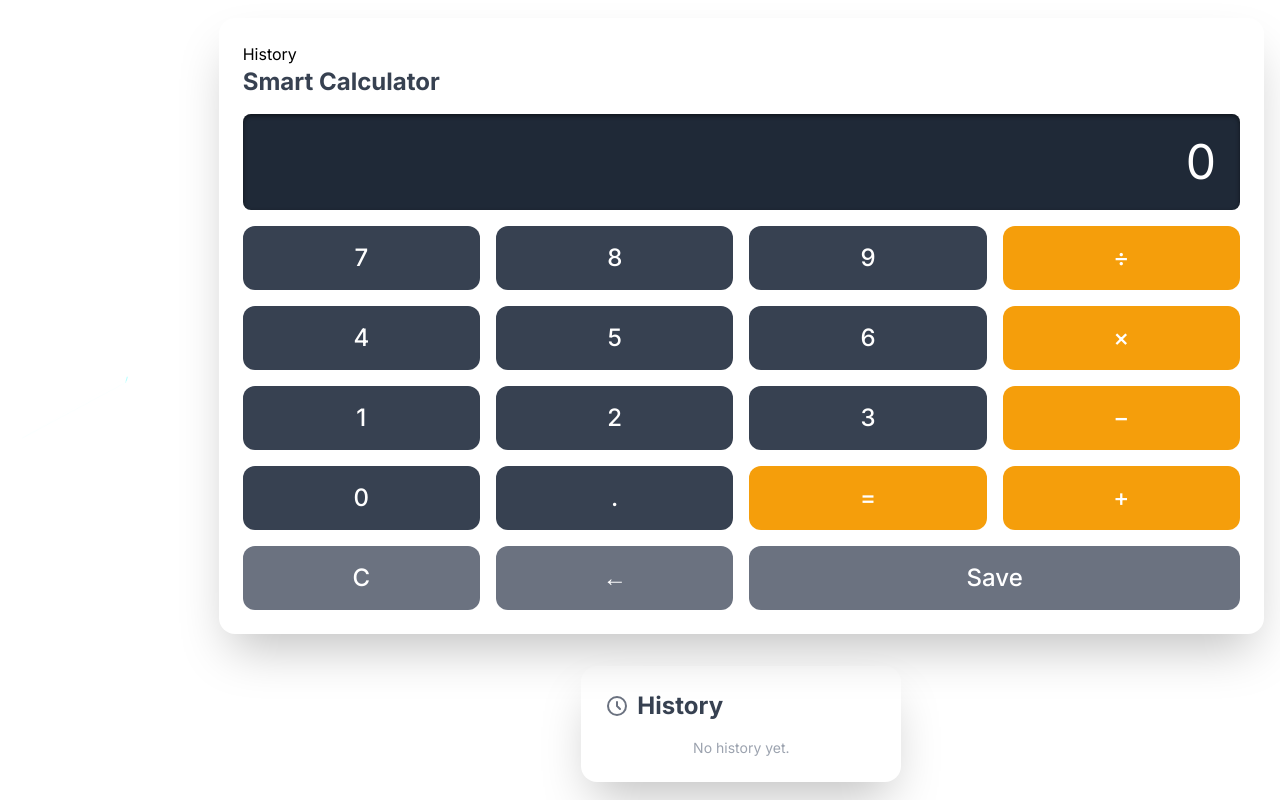
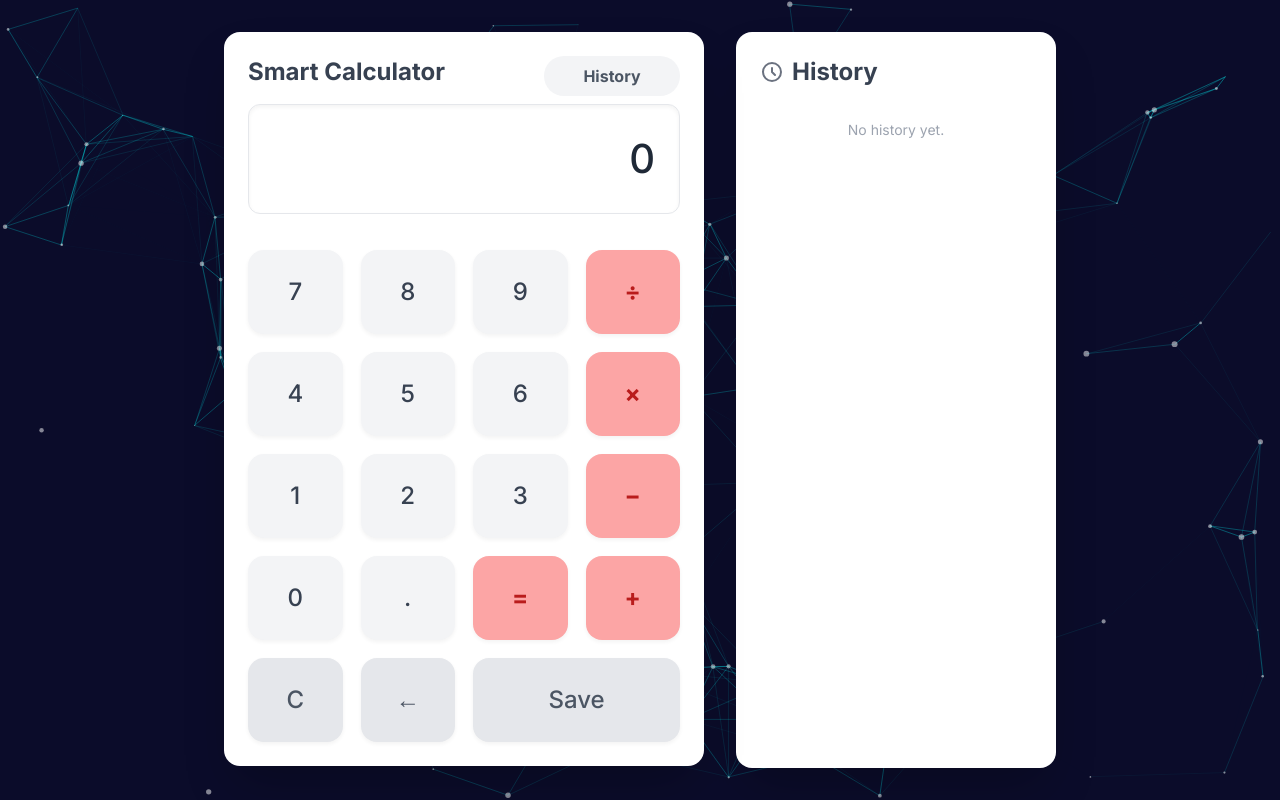
Before and after one commit to Anurag1742/CODSOFT, a plain HTML site: page CALCULATOR/index.html in a window 1280 px wide. Both pictures are taken after a click on the button "History". Drawn offline with nearby package versions, Linux system fonts and the light colour scheme.

Commit message:
Update style.css

```diff
--- a/CALCULATOR/style.css
+++ b/CALCULATOR/style.css
@@ -1,63 +1,75 @@
-/* Custom styles for a better look and feel */
+/* Custom styles for the Smart Calculator */
 body {
     font-family: 'Inter', sans-serif;
     -webkit-tap-highlight-color: transparent; /* Removes blue highlight on mobile tap */
+    background-image: transparent; /* <--- Change this color */
+
+}
+
+.calculator-container {
+    background-color: rgba(255, 255, 255, 0.95);
+    box-shadow: 0 0 25px rgba(0, 0, 0, 0.4);
+
+    position: relative; /* Needed for positioning the history button */
+    max-width: 30rem; /* THIS WILL NOW WORK - Increased for a wider container */
 }
 
 .calculator-grid {
     display: grid;
     grid-template-columns: repeat(4, 1fr);
-    grid-gap: 1rem;
+    grid-gap: 1.125rem;
 }
 
 .btn {
     width: 100%;
-    height: 4rem; /* 64px */
-    border-radius: 0.75rem; /* 12px */
-    font-size: 1.5rem; /* 24px */
-    line-height: 2rem; /* 32px */
+    height: 5.25rem;
+    border-radius: 1rem;
+    font-size: 1.5rem;
     font-weight: 500;
     transition-property: all;
     transition-timing-function: cubic-bezier(0.4, 0, 0.2, 1);
     transition-duration: 200ms;
     border: none;
     cursor: pointer;
+    box-shadow: 0 2px 4px rgba(0,0,0,0.05);
 }
 
 .btn:focus {
     outline: none;
-    box-shadow: 0 0 0 2px #1f2937, 0 0 0 4px #60a5fa; /* Ring effect */
+    box-shadow: 0 0 0 2px #ffffff, 0 0 0 4px #f87171; /* Ring effect */
 }
 
 .btn:active {
-    transform: scale(0.95);
+    transform: scale(0.96);
+    box-shadow: none;
 }
 
 .btn-num {
-    background-color: #374151; /* bg-gray-700 */
-    color: #ffffff; /* text-white */
+    background-color: #f3f4f6;
+    color: #374151;
 }
 
 .btn-num:hover {
-    background-color: #4b5563; /* hover:bg-gray-600 */
+    background-color: #e5e7eb;
 }
 
 .btn-op {
-    background-color: #f59e0b; /* bg-amber-500 */
-    color: #ffffff; /* text-white */
+    background-color: #fca5a5;
+    color: #b91c1c;
+    font-weight: 700;
 }
 
 .btn-op:hover {
-    background-color: #d97706; /* hover:bg-amber-600 */
+    background-color: #f87171;
 }
 
 .btn-func {
-    background-color: #6b7280; /* bg-gray-500 */
-    color: #ffffff; /* text-white */
+    background-color: #e5e7eb;
+    color: #4b5563;
 }
 
 .btn-func:hover {
-    background-color: #9ca3af; /* hover:bg-gray-400 */
+    background-color: #d1d5db;
 }
 
 .btn-span-2 {
@@ -66,15 +78,107 @@ body {
 
 .display {
     width: 100%;
-    background-color: #1f2937; /* bg-gray-800 */
-    color: #ffffff; /* text-white */
-    font-size: 3rem; /* text-5xl */
-    line-height: 1;
+    background-color: #ffffff;
+    color: #1f2937;
+    font-size: 2.5rem;
+    font-weight: 500;
     text-align: right;
-    border-radius: 0.5rem; /* rounded-lg */
-    padding: 1.5rem; /* p-6 */
-    margin-bottom: 1rem; /* mb-4 */
+    border-radius: 0.75rem;
+    padding: 1.5rem 1.5rem;
+    margin-bottom: 2.25rem;
     word-break: break-all;
-    font-family: 'Inter', sans-serif;
-    box-shadow: inset 0 2px 4px rgba(0,0,0,0.5);
+    border: 1px solid #e5e7eb;
+    box-shadow: inset 0 2px 4px rgba(0,0,0,0.05);
 }
+
+/* History Toggle Button Styles */
+.history-toggle-btn {
+    position: absolute;
+    top: 1.5rem;
+    right: 1.5rem;
+    width: 8.5rem;
+    height: 2.5rem;
+    border-radius: 9999px;
+    background-color: #f3f4f6;
+    color: #4b5563;
+    font-weight: 700;
+    font-size: 1rem;
+    border: none;
+    cursor: pointer;
+    display: flex;
+    align-items: center;
+    justify-content: center;
+    transition: all 0.2s ease-in-out;
+    z-index: 10;
+}
+
+.history-toggle-btn:hover {
+    background-color: #e5e7eb;
+    transform: scale(1.05);
+}
+
+/* History Panel Styles */
+.history-container {
+    transition: max-width 0.4s ease, opacity 0.3s ease, margin-left 0.4s ease, padding 0.4s ease;
+    max-width: 30rem;
+    height: 46rem;
+    opacity: 1;
+    margin-left: 0;
+    overflow: hidden;
+}
+
+.history-container.hidden {
+    max-width: 0;
+    opacity: 0;
+    padding-left: 0;
+    padding-right: 0;
+    margin-left: -2rem;
+}
+
+.history-list {
+    height: 480px;
+    overflow-y: auto;
+    padding-right: 8px;
+    min-width: 280px;
+}
+
+.history-item {
+    display: flex;
+    justify-content: space-between;
+    align-items: center;
+    padding: 0.75rem;
+    background-color: #f9fafb;
+    border-radius: 0.5rem;
+    font-size: 0.875rem;
+    color: #4b5563;
+}
+
+.history-item .expression {
+    font-weight: 500;
+}
+
+.history-item .remove-btn {
+    background-color: #fee2e2;
+    color: #ef4444;
+    border: none;
+    border-radius: 0.375rem;
+    padding: 0.25rem 0.75rem;
+    font-size: 0.75rem;
+    font-weight: 600;
+    cursor: pointer;
+    transition: background-color 150ms;
+}
+
+.history-item .remove-btn:hover {
+    background-color: #fecaca;
+}
+
+#particles-js {
+    position: fixed;
+    top: 0;
+    left: 0;
+    width: 100%;
+    height: 100%;
+    background-color: #0b0c2a;
+    z-index: -1;
+}
```
